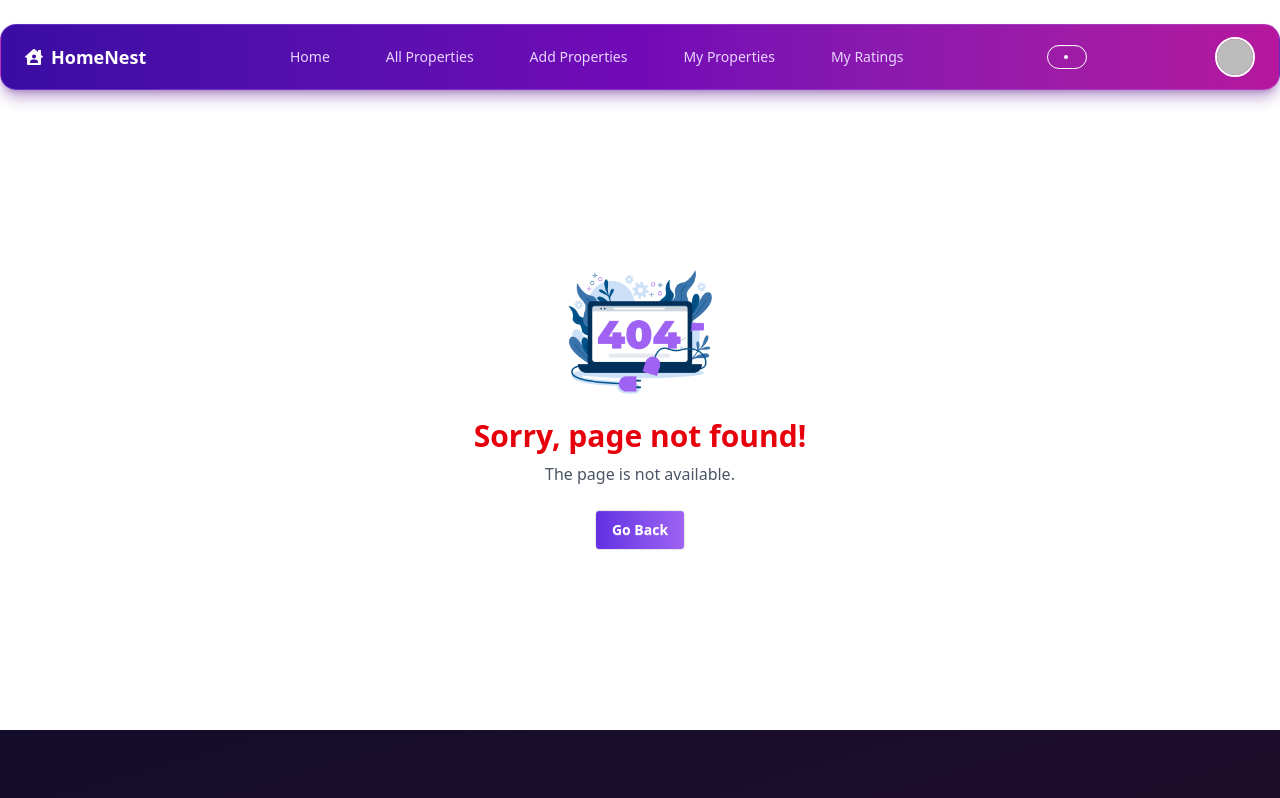
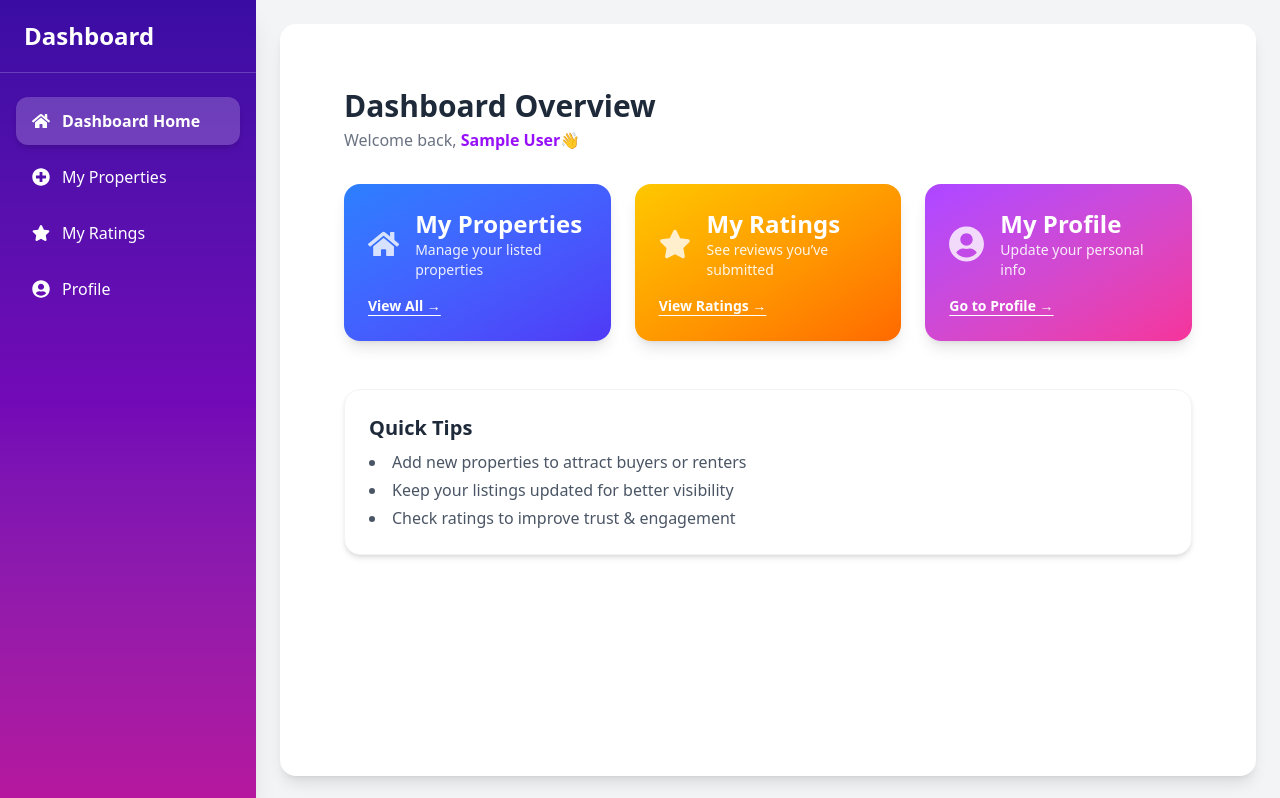
Before and after one commit to SabbirHsarkar/A10_C0013-Client_Side, a React (Vite) app: page /dashboard/dashboard-home in a window 1280 px wide. Shown: the top 798 px of the page. Built offline with nearby package versions, Linux system fonts and the light colour scheme; no server answers; sample sign-in values are in the browser's storage.

Commit message:
Dashboard Added

```diff
--- a/src/Components/Navbar/Navbar.jsx
+++ b/src/Components/Navbar/Navbar.jsx
@@ -22,8 +22,7 @@ const Navbar = () => {
         { to: "/", label: "Home" },
         { to: "/all-properties", label: "All Properties" },
         { to: "/properties", label: "Add Properties" },
-        { to: "/my-properties", label: "My Properties" },
-        { to: "/my-ratings", label: "My Ratings" },
+
       ].map((item) => (
         <NavLink
           key={item.to}
@@ -126,7 +125,7 @@ const Navbar = () => {
 
                     <li>
                       <Link
-                        to="/dashboard"
+                        to="/dashboard/dashboard-home"
                         className="block px-4 py-2 rounded-lg hover:bg-purple-100"
                       >
                         Dashboard
--- /dev/null
+++ b/src/Pages/DashBoardHome.jsx
@@ -0,0 +1,123 @@
+import React, { useContext } from "react";
+import { AuthContext } from "../Provider/AuthProvider";
+import { FaHome, FaStar, FaUserCircle } from "react-icons/fa";
+import { motion } from "framer-motion";
+import { Link } from "react-router";
+
+const DashboardHome = () => {
+  const { user } = useContext(AuthContext);
+
+  return (
+    <div className="p-6 lg:p-10">
+      {/* Header */}
+      <motion.div
+        initial={{ opacity: 0, y: -30 }}
+        animate={{ opacity: 1, y: 0 }}
+        transition={{ duration: 0.5 }}
+        className="mb-8"
+      >
+        <h1 className="text-3xl font-bold text-gray-800">
+          Dashboard Overview
+        </h1>
+        <p className="text-gray-500 mt-1">
+          Welcome back,{" "}
+          <span className="font-semibold text-purple-600">
+            {user?.displayName || "User"}
+          </span>
+          👋
+        </p>
+      </motion.div>
+
+      {/* Stats Cards */}
+      <div className="grid grid-cols-1 sm:grid-cols-2 lg:grid-cols-3 gap-6">
+        {/* My Properties */}
+        <motion.div
+          whileHover={{ scale: 1.05 }}
+          className="bg-gradient-to-br from-blue-500 to-indigo-600 text-white p-6 rounded-2xl shadow-lg"
+        >
+          <div className="flex items-center gap-4">
+            <FaHome className="text-4xl opacity-80" />
+            <div>
+              <h2 className="text-2xl font-bold">My Properties</h2>
+              <p className="text-sm opacity-90">
+                Manage your listed properties
+              </p>
+            </div>
+          </div>
+
+          <Link
+            to="/dashboard/my-properties"
+            className="inline-block mt-4 text-sm font-semibold underline underline-offset-4"
+          >
+            View All →
+          </Link>
+        </motion.div>
+
+        {/* My Ratings */}
+        <motion.div
+          whileHover={{ scale: 1.05 }}
+          className="bg-gradient-to-br from-yellow-400 to-orange-500 text-white p-6 rounded-2xl shadow-lg"
+        >
+          <div className="flex items-center gap-4">
+            <FaStar className="text-4xl opacity-80" />
+            <div>
+              <h2 className="text-2xl font-bold">My Ratings</h2>
+              <p className="text-sm opacity-90">
+                See reviews you’ve submitted
+              </p>
+            </div>
+          </div>
+
+          <Link
+            to="/dashboard/my-ratings"
+            className="inline-block mt-4 text-sm font-semibold underline underline-offset-4"
+          >
+            View Ratings →
+          </Link>
+        </motion.div>
+
+        {/* Profile */}
+        <motion.div
+          whileHover={{ scale: 1.05 }}
+          className="bg-gradient-to-br from-purple-500 to-pink-500 text-white p-6 rounded-2xl shadow-lg"
+        >
+          <div className="flex items-center gap-4">
+            <FaUserCircle className="text-4xl opacity-80" />
+            <div>
+              <h2 className="text-2xl font-bold">My Profile</h2>
+              <p className="text-sm opacity-90">
+                Update your personal info
+              </p>
+            </div>
+          </div>
+
+          <Link
+            to="/profile"
+            className="inline-block mt-4 text-sm font-semibold underline underline-offset-4"
+          >
+            Go to Profile →
+          </Link>
+        </motion.div>
+      </div>
+
+      {/* Info Section */}
+      <motion.div
+        initial={{ opacity: 0, y: 30 }}
+        animate={{ opacity: 1, y: 0 }}
+        transition={{ duration: 0.6 }}
+        className="mt-12 bg-white rounded-2xl shadow-md p-6 border border-gray-100"
+      >
+        <h2 className="text-xl font-semibold text-gray-800 mb-2">
+          Quick Tips
+        </h2>
+        <ul className="list-disc list-inside text-gray-600 space-y-1">
+          <li>Add new properties to attract buyers or renters</li>
+          <li>Keep your listings updated for better visibility</li>
+          <li>Check ratings to improve trust & engagement</li>
+        </ul>
+      </motion.div>
+    </div>
+  );
+};
+
+export default DashboardHome;
--- /dev/null
+++ b/src/Pages/Dashboard.jsx
@@ -0,0 +1,81 @@
+import React from "react";
+import { NavLink, Outlet } from "react-router";
+import {
+  FaHome,
+  FaPlusCircle,
+  FaStar,
+  FaUserCircle,
+} from "react-icons/fa";
+
+const Dashboard = () => {
+  const menuItems = [
+    {
+      name: "Dashboard Home",
+      to: "/dashboard/dashboard-home",
+      icon: <FaHome />,
+    },
+    {
+      name: "My Properties",
+      to: "/dashboard/my-properties",
+      icon: <FaPlusCircle />,
+    },
+    {
+      name: "My Ratings",
+      to: "/dashboard/my-ratings",
+      icon: <FaStar />,
+    },
+    {
+      name: "Profile",
+      to: "/profile",
+      icon: <FaUserCircle />,
+    },
+  ];
+
+  return (
+    <div className="min-h-screen flex bg-gray-100 dark:bg-[#0F172A]">
+      {/* SIDEBAR */}
+      <aside
+        className="w-64 hidden lg:flex flex-col
+                   bg-gradient-to-b from-[#3A0CA3] via-[#7209B7] to-[#B5179E]
+                   text-white shadow-xl"
+      >
+        <div className="px-6 py-5 text-2xl font-bold border-b border-white/20">
+          Dashboard
+        </div>
+
+        <nav className="flex-1 px-4 py-6 space-y-2">
+          {menuItems.map((item) => (
+            <NavLink
+              key={item.to}
+              to={item.to}
+              end
+              className={({ isActive }) =>
+                `flex items-center gap-3 px-4 py-3 rounded-xl transition-all
+                 ${
+                   isActive
+                     ? "bg-white/20 font-semibold shadow-md"
+                     : "hover:bg-white/10"
+                 }`
+              }
+            >
+              <span className="text-lg">{item.icon}</span>
+              {item.name}
+            </NavLink>
+          ))}
+        </nav>
+      </aside>
+
+      {/* MAIN CONTENT */}
+      <main className="flex-1 p-6">
+        <div
+          className="bg-white dark:bg-[#020617] rounded-2xl shadow-lg
+                     p-6 min-h-[calc(100vh-48px)]"
+        >
+          <Outlet />
+        </div>
+      </main>
+    </div>
+  );
+};
+
+export default Dashboard;
--- a/src/Routes/Routes.jsx
+++ b/src/Routes/Routes.jsx
@@ -1,75 +1,74 @@
-import React, { Component } from 'react';
+import { createBrowserRouter } from "react-router";
 
-import { createBrowserRouter } from "react-router";
-import Root from '../Root/Root';
-import Home from '../Home/Home';
-import About from '../Pages/About';
+import Root from "../Root/Root";
+import Home from "../Home/Home";
+import About from "../Pages/About";
+import Login from "../Pages/Login";
+import Register from "../Pages/Register";
+import Profile from "../Pages/Profile";
+import UpdateProfile from "../Pages/UpdateProfile";
+import ForgetPass from "../Pages/ForgetPass";
+import ErrorPage from "../Pages/ErrorPage";
 
-import Login from '../Pages/Login';
-import Register from '../Pages/Register';
-import Profile from '../Pages/Profile';
-import PrivateRoute from './PrivateRoute';
-import UpdateProfile from '../Pages/UpdateProfile';
-import ForgetPass from '../Pages/ForgetPass';
-import ErrorPage from '../Pages/ErrorPage';
-import AllProperties from '../Pages/AllProperties';
-import AddProperties from '../Pages/AddProperties';
-import MyProperties from '../Pages/MyProperties';
-import MyRatings from '../Pages/MyRatings';
-import PropertyDetails from '../Pages/PropertyDetails';
-import UpdateProperties from '../Pages/UpdateProperties';
+import AllProperties from "../Pages/AllProperties";
+import AddProperties from "../Pages/AddProperties";
+import MyProperties from "../Pages/MyProperties";
+import MyRatings from "../Pages/MyRatings";
+import PropertyDetails from "../Pages/PropertyDetails";
+import UpdateProperties from "../Pages/UpdateProperties";
+
+import PrivateRoute from "./PrivateRoute";
+import Dashboard from "../Pages/Dashboard";
+import DashboardHome from "../Pages/DashBoardHome";
+
+
+
+
+
 export const router = createBrowserRouter([
   {
     path: "/",
-    Component:Root,
-
-    children:[
+    element: <Root />,
+    children: [
       {
-         path: "/",
-    Component:Home,
-
+        index: true,
+        element: <Home />,
       },
       {
         path: "/all-properties",
-    Component:AllProperties,
-
+        element: <AllProperties />,
       },
       {
         path: "/properties",
-    element:<PrivateRoute><AddProperties></AddProperties></PrivateRoute>,
-
-        },
-          {
-         path: "/my-properties",
-    element:<PrivateRoute><MyProperties></MyProperties></PrivateRoute>,
-
+        element: (
+          <PrivateRoute>
+            <AddProperties />
+          </PrivateRoute>
+        ),
       },
       {
         path: "/login",
-    Component:Login,
-
+        element: <Login />,
       },
       {
         path: "/signup",
-    Component:Register,
-
+        element: <Register />,
       },
       {
-         path: "/my-ratings",
-    element:<PrivateRoute><MyRatings></MyRatings></PrivateRoute>,
-
+        path: "/details/:myId",
+        element: (
+          <PrivateRoute>
+            <PropertyDetails />
+          </PrivateRoute>
+        ),
       },
       {
-          path:"/details/:myId",
-          element:<PrivateRoute><PropertyDetails></PropertyDetails></PrivateRoute>
+        path: "/forget/:email",
+        element: <ForgetPass />,
       },
       {
-          path:"/forget/:email",
-          Component:ForgetPass,
-        },
-        {
-        path: "*",
-        Component: ErrorPage
+        path: "/about",
+        element: <About />,
       },
       {
         path: "/update-profile",
@@ -77,32 +76,55 @@ export const router = createBrowserRouter([
           <PrivateRoute>
             <UpdateProfile />
           </PrivateRoute>
-  )
+        ),
       },
       {
         path: "/profile",
         element: (
           <PrivateRoute>
-     <Profile></Profile>
+            <Profile />
           </PrivateRoute>
-  )
+        ),
+      },
+      {
+        path: "/update-properties/:id",
+        element: (
+          <PrivateRoute>
+            <UpdateProperties />
+          </PrivateRoute>
+        ),
+      },
+    ],
+  },
+
+
+  {
+    path: "/dashboard",
+    element: (
+      <PrivateRoute>
+        <Dashboard />
+      </PrivateRoute>
+    ),
+    children: [
+
+      {
+        path: "my-properties",
+        element: <MyProperties />,
+      },
+       {
+        path: "dashboard-home",
+        element: <DashboardHome />,
       }
       ,
       {
-  path:'/about',
-  Component:About
-}
-,
+        path: "my-ratings",
+        element: <MyRatings />,
+      },
+    ],
+  },
+
   {
-  path:'/update-properties/:id',
-  Component:UpdateProperties
-}
-
-
-
-
-    ]
-
-
+    path: "*",
+    element: <ErrorPage />,
   },
 ]);
```
Lines whose indentation alone changed are shown as unchanged.
